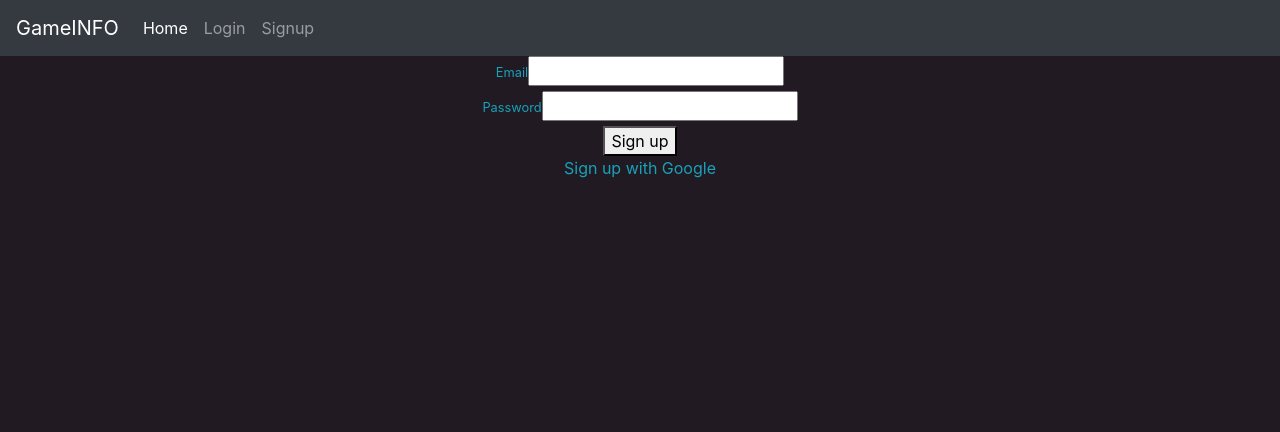
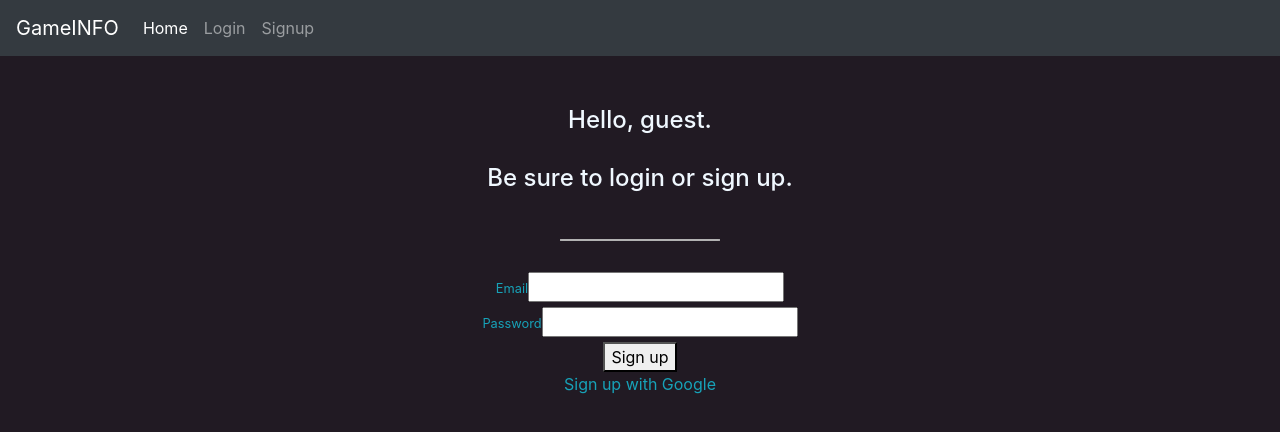
Before and after one commit to rehanGH/capstone-client, a React (Create React App) app: page /signup in a window 1280 px wide. Shown: the top 432 px of the page. Built offline with nearby package versions, Linux system fonts and the light colour scheme; no server answers.

Commit message:
profileView should be working properly

```diff
--- a/src/App.js
+++ b/src/App.js
@@ -1,12 +1,10 @@
 import React, { Component } from "react";
 import { Header, ProfileView} from "./components/layout";
-//import RoutesContainer from "./components/routes/RoutesContainer";
 import "./App.css";
 import { Provider } from "react-redux";
 import store from "./store";
-import GamesContainer from "./components/containers/GamesContainer";
 import { BrowserRouter, Switch, Route } from "react-router-dom";
-import {HomeContainer} from "./components/containers";
+import {HomeContainer, GamesContainer, UserHome} from "./components/containers";
 import {Signup, Login} from "./components/auth"
 
 export class App extends Component {
@@ -17,6 +15,7 @@ export class App extends Component {
         <Provider store={store}>
         <div className="App">
           <Header />
+          <UserHome />
           <Switch>
             <Route path="/signup" component={Signup} />
             <Route path="/login" component={Login} />
--- /dev/null
+++ b/src/components/containers/UserHome.js
@@ -0,0 +1,78 @@
+import React, {Component} from 'react'
+import {connect} from 'react-redux'
+import PropTypes from 'prop-types'
+import "../layout/style/userhome.css"
+import {me} from '../../store'
+
+/**
+ * COMPONENT
+ */
+export class UserHome extends Component {
+  componentDidMount() {
+    this.props.loadInitialData()
+  }
+
+  render() {
+    const {firstName, email} = this.props
+
+    return (
+      <div>
+        {email ? (
+          <h4 className="hfour-tag">
+            Welcome back,{' '}
+            {firstName ? firstName : email.slice(0, email.indexOf('@'))}.
+          </h4>
+        ) : (
+          <div>
+            <h4 className="hfour-tag">
+              Hello, guest.
+              <br />
+              <br />
+              Be sure to login or sign up.
+            </h4>
+          </div>
+        )}
+
+        <br />
+
+        <progress
+          className="nes-progress is-success"
+          value="0"
+          max="100"
+          style={{height: '0.5vh'}}
+        />
+
+        <br />
+        <br />
+      </div>
+    )
+  }
+}
+
+/**
+ * CONTAINER
+ */
+const mapState = state => {
+  return {
+    firstName: state.user.firstName,
+    email: state.user.email
+  }
+}
+
+const mapDispatch = dispatch => {
+  return {
+    loadInitialData() {
+      dispatch(me())
+    }
+  }
+}
+
+export default connect(mapState, mapDispatch)(UserHome)
+
+/**
+ * PROP TYPES
+ */
+UserHome.propTypes = {
+  firstName: PropTypes.string,
+  email: PropTypes.string
+}
--- a/src/components/containers/index.js
+++ b/src/components/containers/index.js
@@ -1,4 +1,4 @@
 export { default as HomeContainer } from "./HomeContainer";
 export { default as GamesContainer } from "./GamesContainer";
 export { default as Routes } from "./routes";
-export { default as UserHome } from "./user-home";
+export { default as UserHome } from "./UserHome";
--- a/src/components/containers/routes.js
+++ b/src/components/containers/routes.js
@@ -3,7 +3,7 @@ import {connect} from 'react-redux'
 import {withRouter, Route, Switch} from 'react-router-dom'
 import PropTypes from 'prop-types'
 import {Login, Signup} from '../auth'
-import UserHome from "./user-home"
+import UserHome from "./UserHome"
 import {me} from '../../store'
 
 /**
--- /dev/null
+++ b/src/components/layout/style/userhome.css
@@ -0,0 +1,4 @@
+.hfour-tag{
+  color: aliceblue;
+  padding-top: 50px;
+}
```
Also changed, not shown: src/components/containers/user-home.js (deleted, +0 -77 lines).
